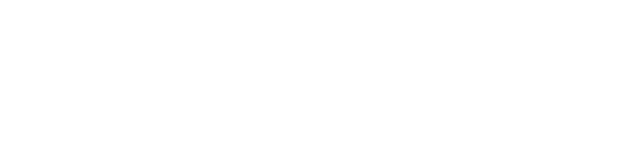
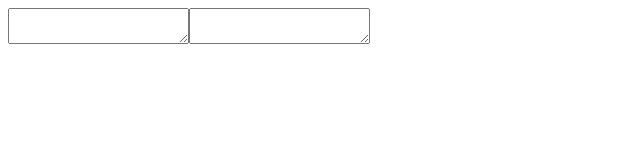
Before and after one commit to Explosion-Scratch/JavaScript-Diff, a plain HTML site: page index.html in a window 1280 px wide. Shown: the whole page, without its empty margins (0-640 px from the left). Drawn offline with Linux system fonts and the light colour scheme.

Commit message:
Added textareas

```diff
--- a/index.html
+++ b/index.html
@@ -3,10 +3,11 @@
   <head>
     <meta charset="utf-8">
     <meta name="viewport" content="width=device-width">
-    <title>repl.it</title>
+    <title>Javascript Diff</title>
     <link href="style.css" rel="stylesheet" type="text/css" />
   </head>
   <body>
     <script src="script.js"></script>
   </body>
 </html>
+<textarea id='old'></textarea><textarea id='new'></textarea>
```
